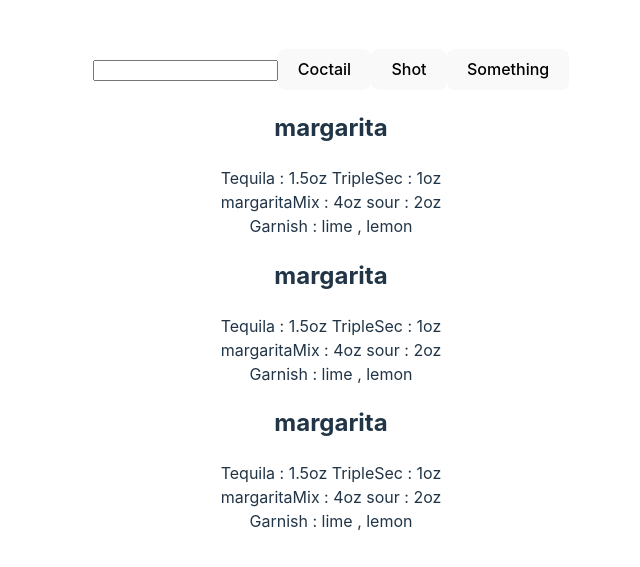
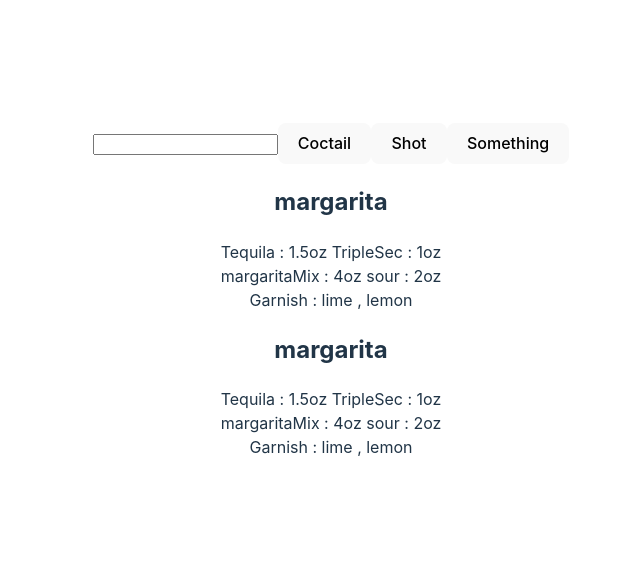
Before and after one commit to NNahkan/shotLand, a React (Vite) app: page / in a window 1280 px wide. Shown: the part 109-676 px from the top of the page, without its empty margins (309-949 px from the left). Built offline with nearby package versions, Linux system fonts and the light colour scheme; data requests are answered from the project's data file.

Commit message:
Added json server

```diff
--- /dev/null
+++ b/db.json
@@ -0,0 +1,34 @@
+{
+	"drinks": [
+		{
+			"name": "margarita",
+			"liquors": {
+				"tequila": "1.5oz",
+				"tripleSec": "1oz"
+			},
+			"juices": {
+				"margaritaMix": "4oz",
+				"sour": "2oz"
+			},
+			"garnish": [
+				"lime",
+				"lemon"
+			]
+		},
+		{
+			"name": "margarita",
+			"liquors": {
+				"tequila": "1.5oz",
+				"tripleSec": "1oz"
+			},
+			"juices": {
+				"margaritaMix": "4oz",
+				"sour": "2oz"
+			},
+			"garnish": [
+				"lime",
+				"lemon"
+			]
+		}
+	]
+}
--- a/src/Components/Drinks.tsx
+++ b/src/Components/Drinks.tsx
@@ -1,47 +1,18 @@
-import React from 'react'
+import React, { useEffect, useState } from 'react'
+import { getAllDrinks } from '../service.js'
 
-const data = [
-	{
-		name: "margarita",
-		liquors: {
-			tequila: "1.5oz",
-			tripleSec: "1oz"
-		},
-		juices: {
-			margaritaMix: "4oz",
-			sour: "2oz"
-		},
-		garnish: ["lime", "lemon"]
-	},
-	{
-		name: "margarita",
-		liquors: {
-			tequila: "1.5oz",
-			tripleSec: "1oz"
-		},
-		juices: {
-			margaritaMix: "4oz",
-			sour: "2oz"
-		},
-		garnish: ["lime", "lemon"]
-	},
-	{
-		name: "margarita",
-		liquors: {
-			tequila: "1.5oz",
-			tripleSec: "1oz"
-		},
-		juices: {
-			margaritaMix: "4oz",
-			sour: "2oz"
-		},
-		garnish: ["lime", "lemon"]
-	}
-]
 
 const Drinks = () => {
+	const [data, setData] = useState(null)
+
+	useEffect(() => {
+		getAllDrinks().then(setData)
+	}, [])
+
+
 	return (
-		<div>
+		data && (
+			<>
 				{data.map((item) => {
 					const liquorList = Object.keys(item.liquors);
 					const juiceList = Object.keys(item.juices);
@@ -59,9 +30,8 @@ const Drinks = () => {
 							</div>
 						</div>
 					)
-			})}
-
-		</div>
+				})}</>
+		)
 	)
 }
 
--- /dev/null
+++ b/src/service.js
@@ -0,0 +1,7 @@
+const URL = "http://localhost:3000/drinks/";
+
+export const getAllDrinks = ( ) => {
+	console.log("anan")
+  return fetch(URL)
+    .then((response) => response.json())
+};
```
Also changed, not shown: db-1690595892233.json (added, +19 -0 lines). Lines whose indentation alone changed are shown as unchanged.
